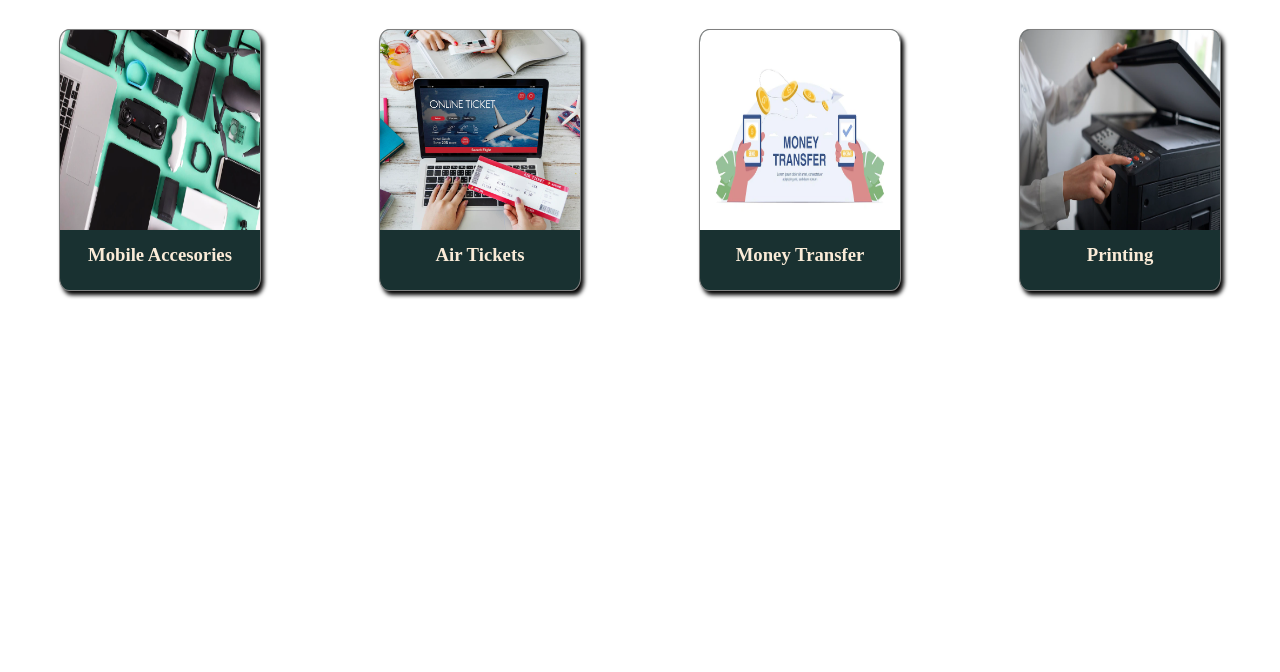
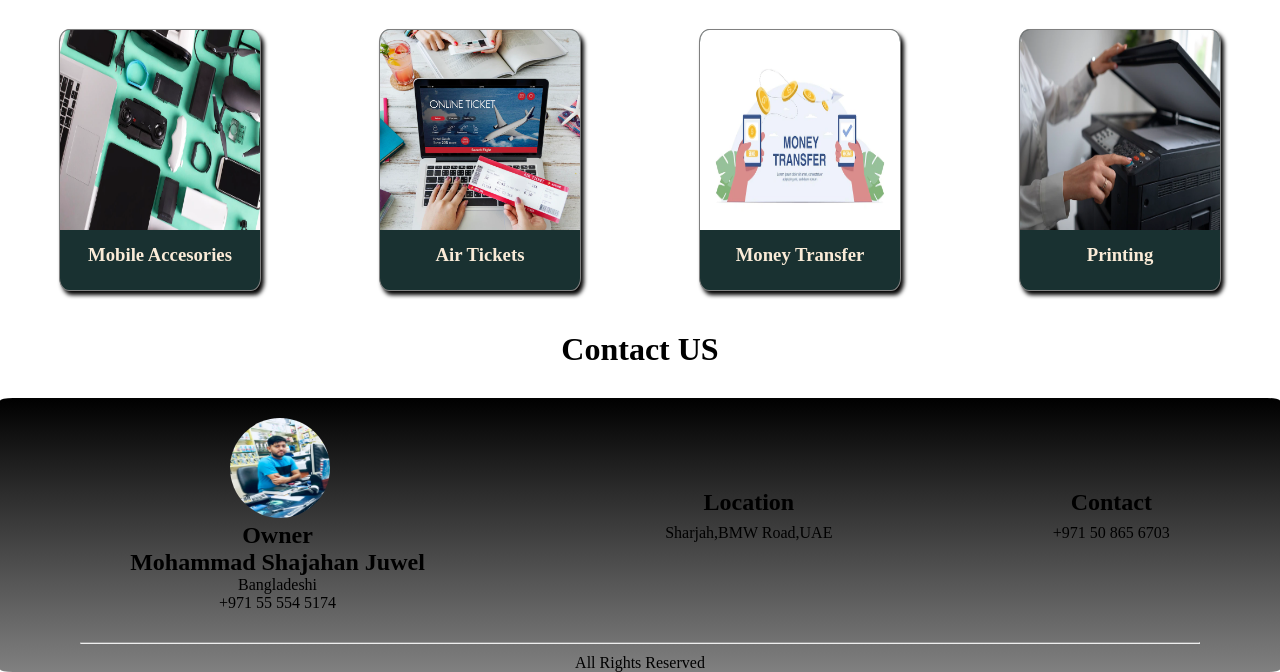
Before and after one commit to TanjinaSultana/project, a plain HTML site: page index.html in a window 1280 px wide. Shown: the part 734-1406 px from the top of the page. Before the commit the page ends 1035 px from the top, so only its background shows below. Drawn offline with Linux system fonts and the light colour scheme.

Commit message:
contact section

```diff
--- a/index.html
+++ b/index.html
@@ -77,8 +77,31 @@
         </div>
 
     </main>
+    <h1 style="margin: 30px; text-align: center;">Contact US</h1>
     <footer>
 
+       <div class="contact">
+
+        <div class="owner">
+            <img style="border-radius: 50%; margin-left: 100px;"  src="images/owner.jpeg" width="100px" height="100px" alt="owner">
+            <h2 style=" text-align: center;">Owner</h2>
+            <h2>Mohammad Shajahan Juwel</h2>
+            <p style=" text-align: center;">Bangladeshi</p>
+            <p style=" text-align: center;">+971 55 554 5174</p>
+
+        </div>
+        <div class="location">
+          <h2 style="text-align: center;">Location</h2>
+          <p style=" text-align: center; margin-top: 8px;">Sharjah,BMW Road,UAE</p>
+        </div>
+        <div class="contact1">
+            <h2 style="text-align: center;">Contact</h2>
+            <p style=" text-align: center; margin-top: 8px;"> +971 50 865 6703 </p>
+        </div>
+
+       </div>
+       <hr style="margin: 10px 80px 10px 80px">
+       <p style="text-align: center;">All Rights Reserved</p>
     </footer>
 </body>
 </html>
--- a/style.css
+++ b/style.css
@@ -51,6 +51,7 @@ ul,li{
     background-color: aqua;
     cursor: pointer;
 }
+/* about section */
 .card{
     width: 200px;
     height: 260px;
@@ -71,3 +72,20 @@ ul,li{
     justify-content: space-around;
     align-items: center;
 }
+ /* footer section */
+ footer{
+    background-image: linear-gradient(black,gray);
+    border-radius: 1%;
+
+ }
+ .contact{
+
+    display: flex;
+    justify-content: space-around;
+    align-items: center;
+
+ }
+ .owner{
+    margin: 20px;
+
+ }
```
Also changed, not shown: images/owner.jpeg (added).
